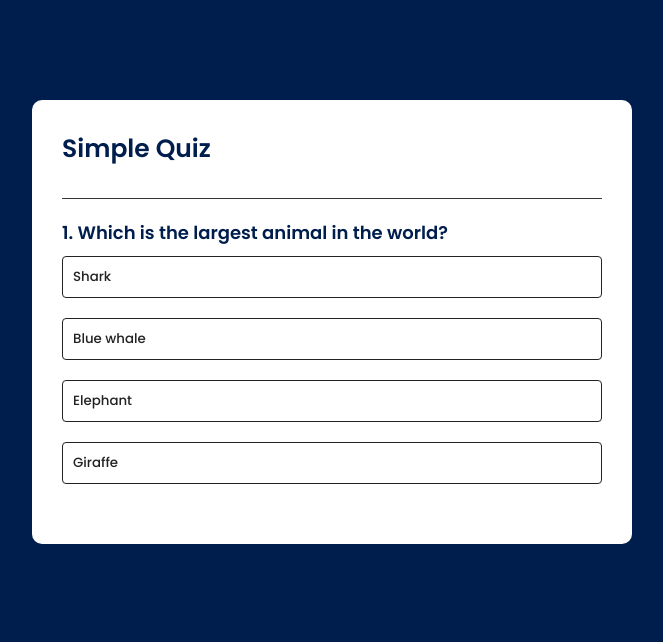
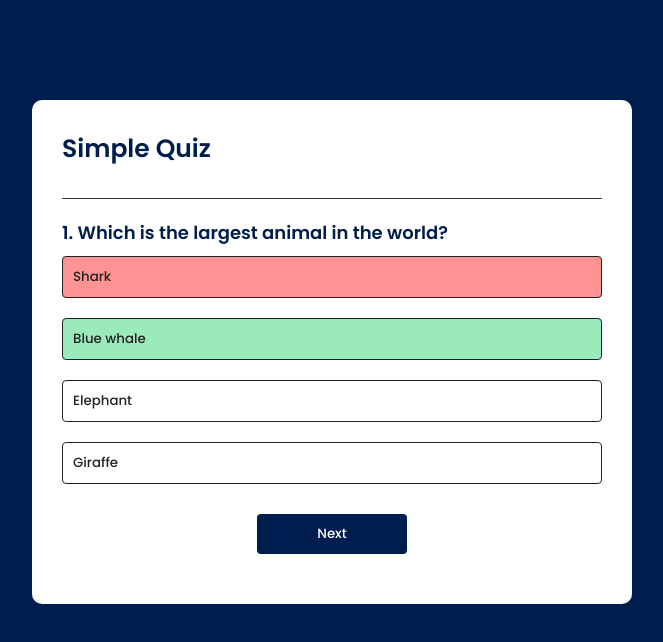
Before and after one commit to denyskh4991/Quiz_App, a plain HTML site: page index.html in a window 1280 px wide. Both pictures are taken after a click on the button "Shark". Shown: the whole page, without its empty margins (308-971 px from the left). Drawn offline with Linux system fonts and the light colour scheme.

Commit message:
JavaScript Part 5

```diff
--- a/script.js
+++ b/script.js
@@ -85,6 +85,13 @@ function selectAnswer(e) {
     else {
         selectedBtn.classList.add("incorrect");
     }
+    Array.from(answerButtons.children).forEach(button => {
+        if(button.dataset.correct === "true") {
+            button.classList.add("correct");
+        }
+        button.disabled = "true";
+    });
+    nextButton.style.display = "block";
 }
 
 startQuiz();
--- a/styles.css
+++ b/styles.css
@@ -66,3 +66,11 @@ body {
     cursor: pointer;
     display: none;
 }
+
+.correct {
+    background: #9aeabc;
+}
+
+.incorrect {
+    background: #ff9393;
+}
```
